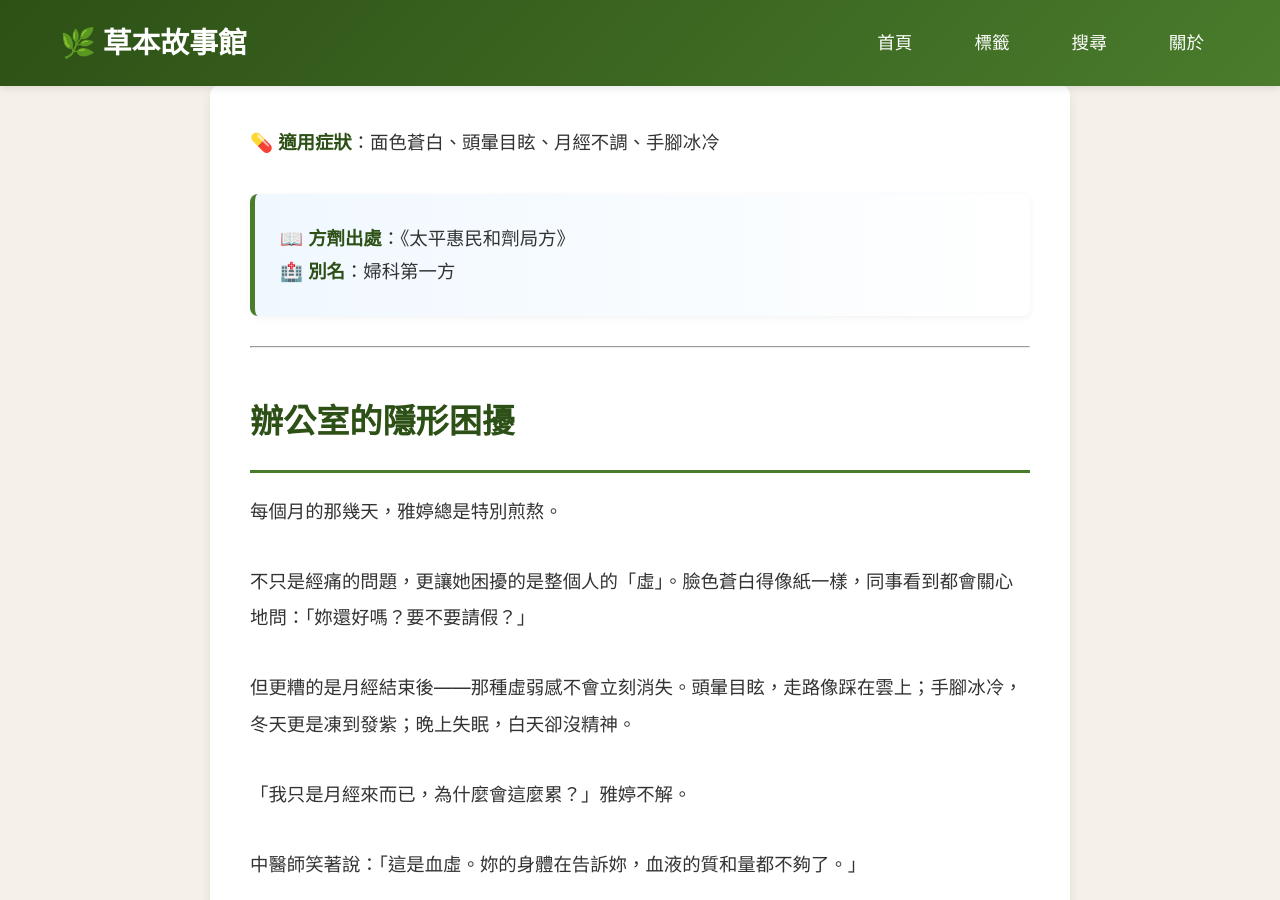
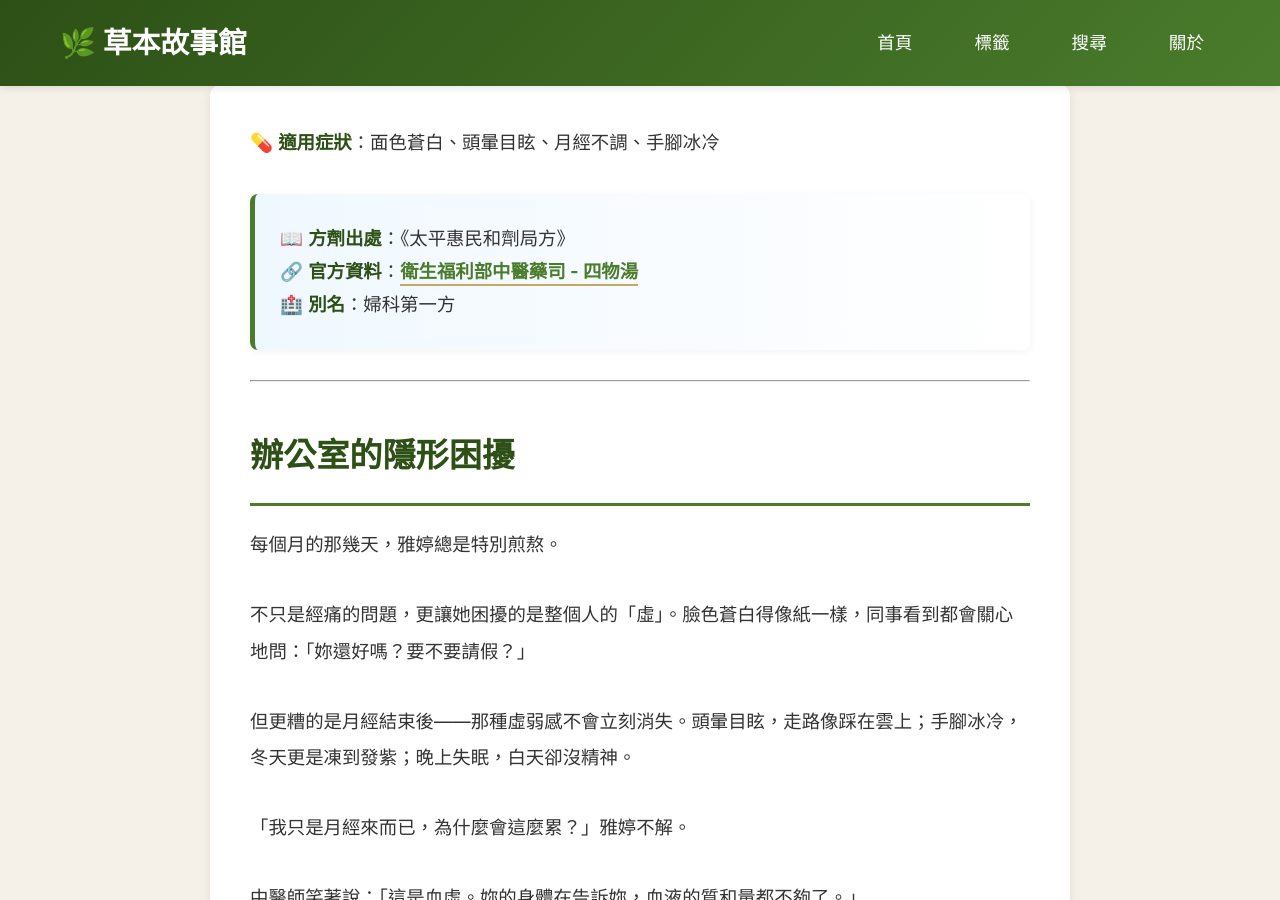
Before and after one commit to 10wang-creat/herbal-stories-v2, a Jekyll site: the page built from _stories/si-wu-tang.md, in a window 1280 px wide and 900 px high, scrolled down 441 px. Built offline with Jekyll 4.4.1, drawn with Linux system fonts in a browser that asks for light colours; comment, search, counter and statistics services are not loaded; some of the changed text lies outside the part shown.

Commit message:
Update si-wu-tang.md

```diff
--- a/_stories/si-wu-tang.md
+++ b/_stories/si-wu-tang.md
@@ -27,6 +27,7 @@
 💊 **適用症狀**：面色蒼白、頭暈目眩、月經不調、手腳冰冷
 
 > 📖 **方劑出處**：《太平惠民和劑局方》
+> 🔗 **官方資料**：[衛生福利部中醫藥司 - 四物湯](https://dep.mohw.gov.tw/DOCMAP/cp-866-5530-108.html)
 > 🏥 **別名**：婦科第一方
 
 ---
@@ -191,7 +192,8 @@
 
 ## 📚 延伸閱讀
 
-### 方劑出處
+### 官方資料來源
+- [衛生福利部中醫藥司 - 四物湯方劑查詢](https://dep.mohw.gov.tw/DOCMAP/cp-866-5530-108.html)
 - 收錄於：《太平惠民和劑局方》（宋朝）
 - 別名：婦科第一方
 
```
